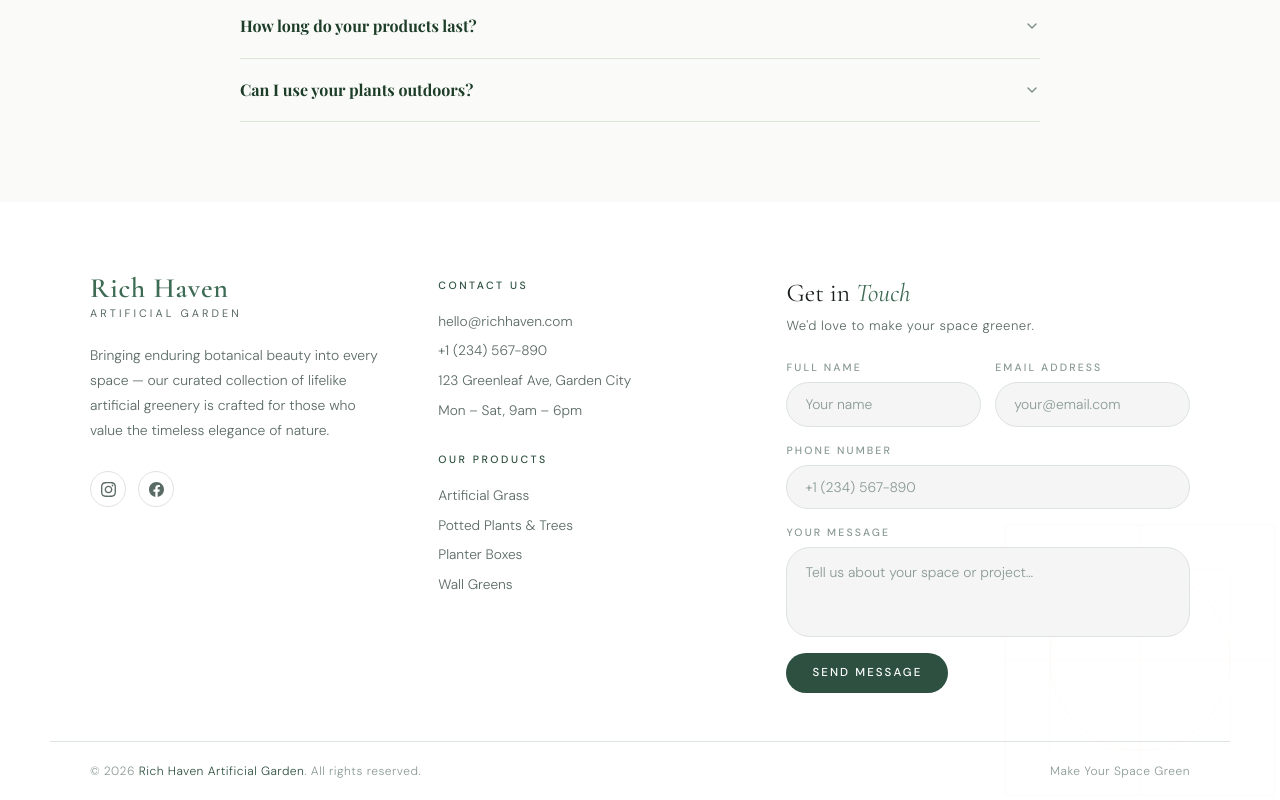
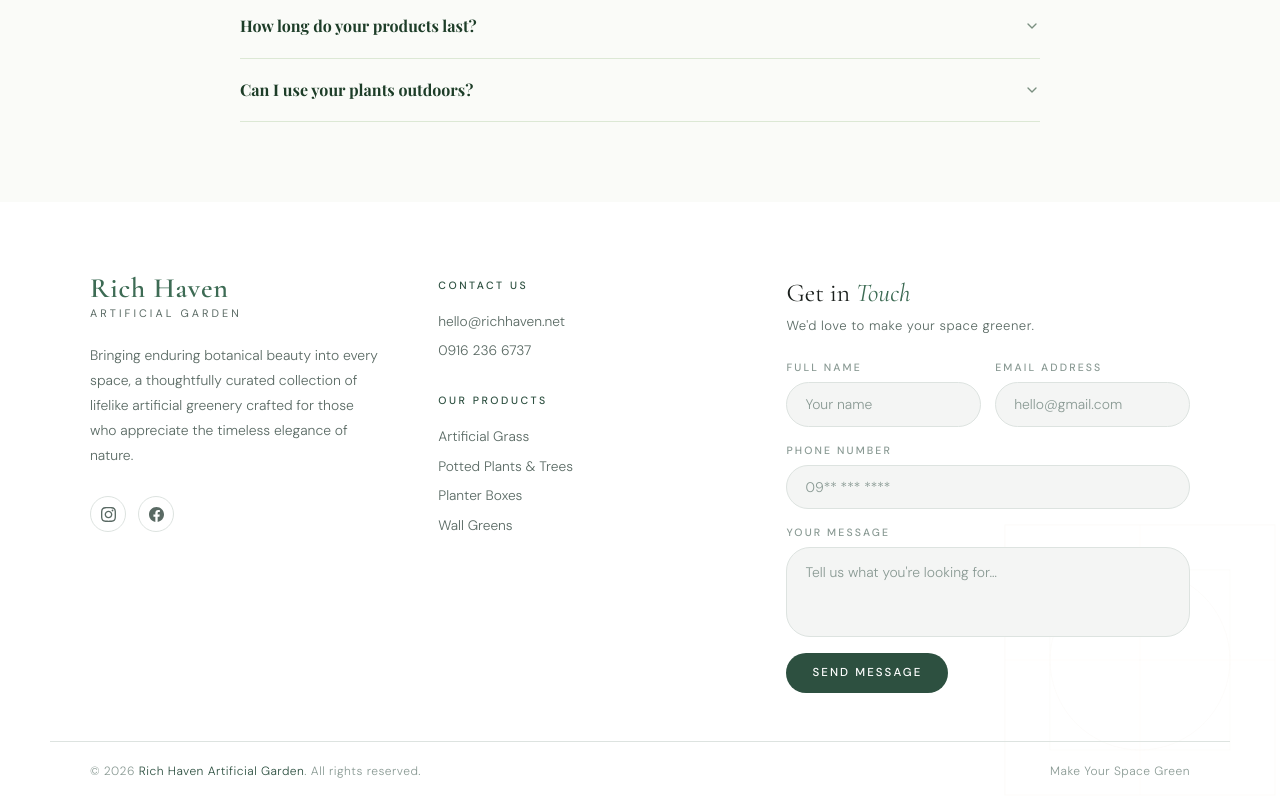
Before and after one commit to alexismierah/practice, a Next.js app in the folder rhe/: page / in a window 1280 px wide. Shown: the part 3207-4007 px from the top of the page. Built offline with nearby package versions, Linux system fonts and the light colour scheme; a web font is replaced by a local one.

Commit message:
Update Footer.tsx

```diff
--- a/rhe/src/components/Footer.tsx
+++ b/rhe/src/components/Footer.tsx
@@ -425,7 +425,7 @@ export default function Footer() {
             </div>
 
             <p className="footer-desc">
-              Bringing enduring botanical beauty into every space — our curated collection of lifelike artificial greenery is crafted for those who value the timeless elegance of nature.
+              Bringing enduring botanical beauty into every space, a thoughtfully curated collection of lifelike artificial greenery crafted for those who appreciate the timeless elegance of nature.
             </p>
 
             <div className="footer-socials">
@@ -442,10 +442,9 @@ export default function Footer() {
           <div className="footer-middle">
             <nav className="footer-nav">
               <span className="footer-nav-label">Contact Us</span>
-              <span className="footer-nav-item">hello@richhaven.com</span>
-              <span className="footer-nav-item">+1 (234) 567-890</span>
-              <span className="footer-nav-item">123 Greenleaf Ave, Garden City</span>
-              <span className="footer-nav-item">Mon – Sat, 9am – 6pm</span>
+              <span className="footer-nav-item">hello@richhaven.net</span>
+              <span className="footer-nav-item">0916 236 6737</span>
+
             </nav>
 
             <nav className="footer-nav">
@@ -482,7 +481,7 @@ export default function Footer() {
                     id="footer-email"
                     name="email"
                     type="email"
-                    placeholder="your@email.com"
+                    placeholder="hello@gmail.com"
                     value={formData.email}
                     onChange={handleChange}
                     required
@@ -495,7 +494,7 @@ export default function Footer() {
                   id="footer-phone"
                   name="phone"
                   type="tel"
-                  placeholder="+1 (234) 567-890"
+                  placeholder="09** *** ****"
                   value={formData.phone}
                   onChange={handleChange}
                 />
@@ -505,7 +504,7 @@ export default function Footer() {
                 <textarea
                   id="footer-msg"
                   name="message"
-                  placeholder="Tell us about your space or project…"
+                  placeholder="Tell us what you're looking for…"
                   value={formData.message}
                   onChange={handleChange}
                   required
@@ -518,7 +517,7 @@ export default function Footer() {
                 <svg className="check-icon" viewBox="0 0 24 24">
                   <polyline points="20 6 9 17 4 12" />
                 </svg>
-                {btnSent ? "Sent!" : "Send Message"}
+                {btnSent ? "Sent" : "Send Message"}
               </button>
             </form>
           </div>
```
